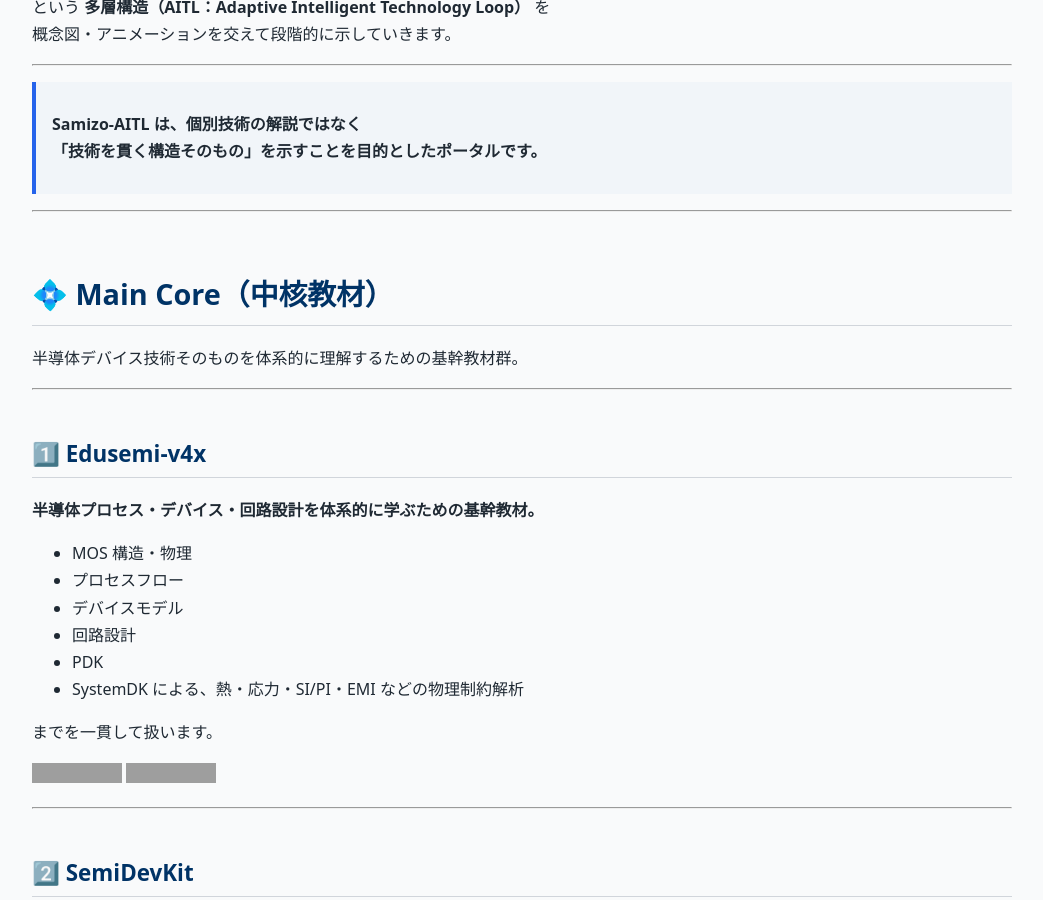
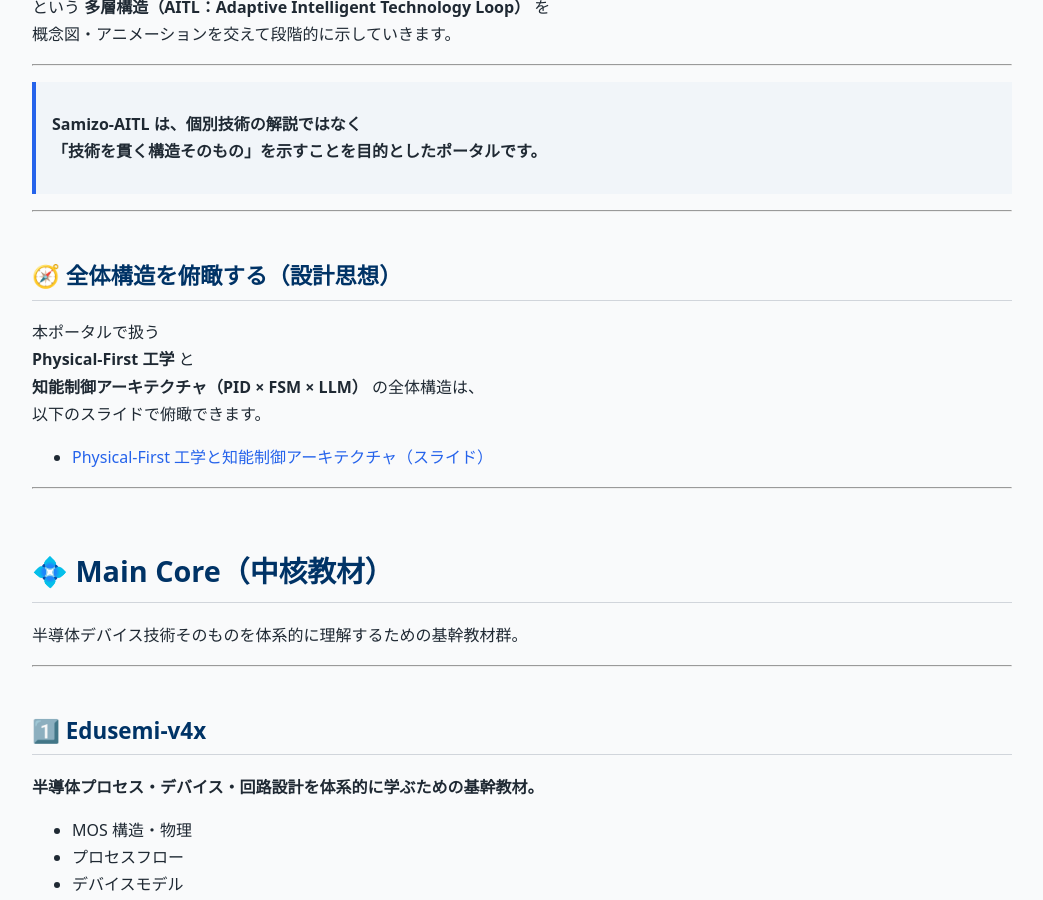
Before and after one commit to Samizo-AITL/Samizo-AITL.github.io, a Jekyll site: the page built from index.md, in a window 1280 px wide and 900 px high, scrolled down 1765 px. Shown: the whole window, without its empty margins (118-1161 px from the left). Built offline with Jekyll 4.4.1, drawn with Linux system fonts in a browser that asks for light colours; some of the changed text lies outside the part shown; grey boxes are pictures that could not be loaded.

Commit message:
Update index.md

```diff
--- a/index.md
+++ b/index.md
@@ -70,6 +70,17 @@ AI・制御・LLM といった知能化技術は、
 
 > **Samizo-AITL は、個別技術の解説ではなく
 > 「技術を貫く構造そのもの」を示すことを目的としたポータルです。**
+
+---
+
+## 🧭 全体構造を俯瞰する（設計思想）
+
+本ポータルで扱う
+**Physical-First 工学** と
+**知能制御アーキテクチャ（PID × FSM × LLM）** の全体構造は、
+以下のスライドで俯瞰できます。
+
+- [Physical-First 工学と知能制御アーキテクチャ（スライド）](/about/marp/samizo-aitl-presentation.html)
 
 ---
 
```
Also changed, not shown: other parts of index.md (+0 -4 lines).
